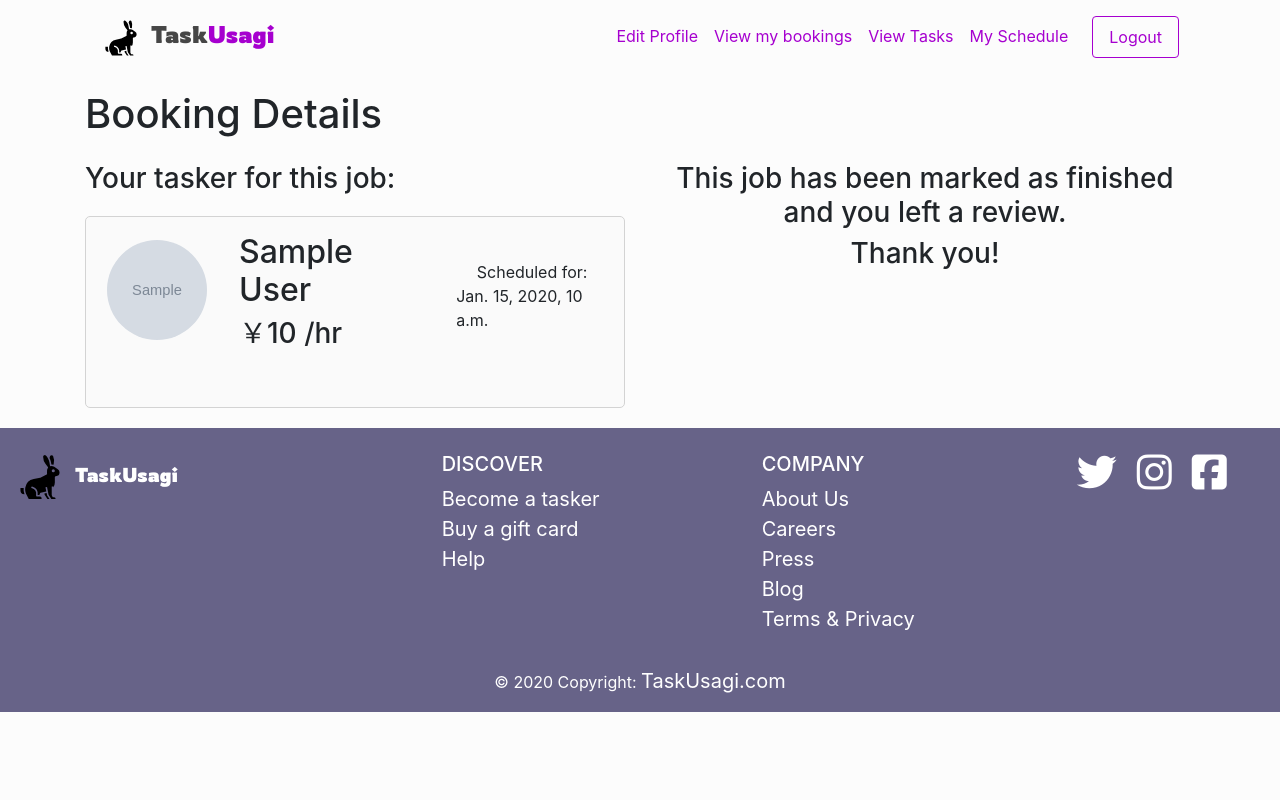
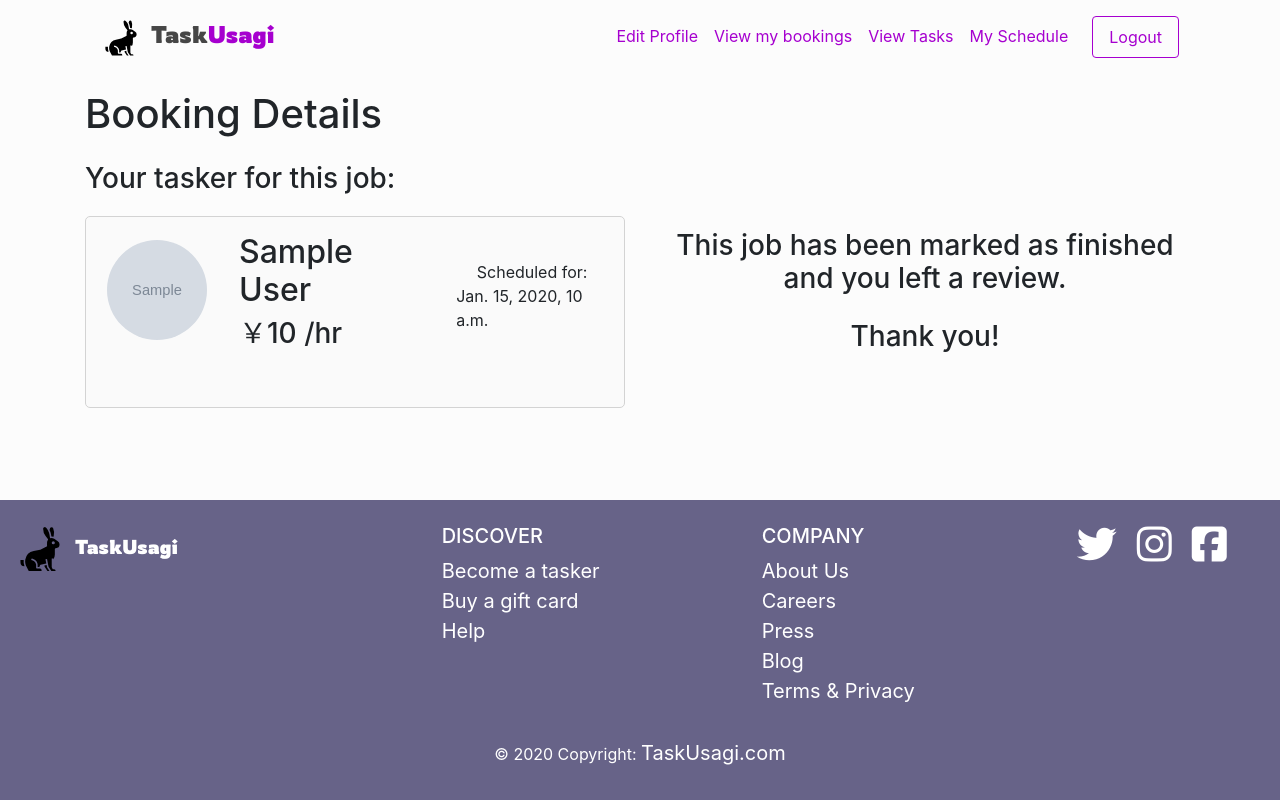
Before and after one commit to j-scu486/taskusagi, a Django app: page /bookings/booking_detail/1/ in a window 1280 px wide. Run offline with Django 3.2, Linux system fonts and the light colour scheme; a user stored in the database is signed in; tables that the repository leaves empty hold one stand-in row (values such as "Sample post"); grey boxes marked "Sample" are stand-in pictures; some libraries are stand-ins or nearby versions.

Commit message:
fixed footer

```diff
--- a/static/taskusagi/style.css
+++ b/static/taskusagi/style.css
@@ -89,6 +89,25 @@ ul {
     }
 }
 
+/* FOOTER SETTINGS */
+
+/* Only for desktop and large devices */
+@media (min-width: 576px) {
+    html {
+        position: relative;
+        min-height: 100%;
+      }
+      body {
+        margin: 0 0 300px; /* bottom = footer height */
+      }
+      footer {
+        position: absolute;
+        left: 0;
+        bottom: 0;
+        height: 300px;
+        width: 100%;
+      }
+ }
 
 /* NAVBAR */
 
@@ -416,6 +435,14 @@ ul {
     justify-content: center;
 }
 
+#booking-detail .detail-reviewed {
+    display: flex;
+    flex-direction: column;
+    justify-content: center;
+    align-items: center;
+    height: 100%;
+}
+
 /* TASKER PROFILE */
 
 #tasker-profile .card-custom-2 .info-container-detail {
--- a/templates/booking/booking_detail.html
+++ b/templates/booking/booking_detail.html
@@ -39,8 +39,10 @@
                 <input class="btn-custom-2 my-5" type="submit" value="Submit" style="margin: 0 auto;">
             </form>
             {% else %}
-            <h3 class="text-center">This job has been marked as finished and you left a review.</h3>
-            <h3 class="text-center">Thank you!</h3>
+            <div class="detail-reviewed">
+                <h3 class="text-center">This job has been marked as finished and you left a review.</h3>
+                <h3 class="text-center mt-3">Thank you!</h3>
+            </div>
             {% endif %}
 
         {% endif %}
--- a/templates/booking/booking_search.html
+++ b/templates/booking/booking_search.html
@@ -84,9 +84,8 @@
                             <p>{{ result.tasker.user.bio }}</p>
                         </div>
                         <hr>
-                        <div data-id="{{result.tasker.user.id}}" class="modal-info-item my-3">
-
-                        </div>
+                        <div data-id="{{result.tasker.user.id}}" class="modal-info-item my-3"></div>
+                        <a style="display: block; text-align: center;" href="{% url 'user:tasker-profile' _id=result.tasker.user.id %}">See all reviews</a>
                     </div>
 
                 </div>
@@ -131,7 +130,6 @@ myModalLink.forEach(modal => {
         fetch(`ajax/reviews/${modal.dataset.id}/`)
             .then(response => response.json())
             .then(data => {
-                console.log(data)
                 allModals.forEach(e => {
                     if(parseInt(e.dataset.id) === data['user_id']) {
                         data['data'].forEach(review => {
--- a/templates/users/tasker_profile.html
+++ b/templates/users/tasker_profile.html
@@ -14,7 +14,7 @@
                            <h2 style="text-align: center;">{{ tasker }}</h2>
                            <div class="picture-container" style="margin: 1rem 0;">
                             <div class="picture">
-                                <div class="profile-image" style="background-image: url({{ tasker.user.profile_picture.url }})"></div>
+                                <div class="profile-image" style="background-image: url({{ tasker.user.profile_picture.url }}); width: 225px; height: 225px; border-radius: 50%;"></div>
                             </div>
                         </div>
                            <ul>
@@ -27,7 +27,6 @@
                     <div class="info-2">
                         <h4 class="mt-4">A bit about me...</h4>
                         <p>{{ tasker.user.bio }}</p>
-                        <br>
                     </div>
                 </div>
             </div>
```
